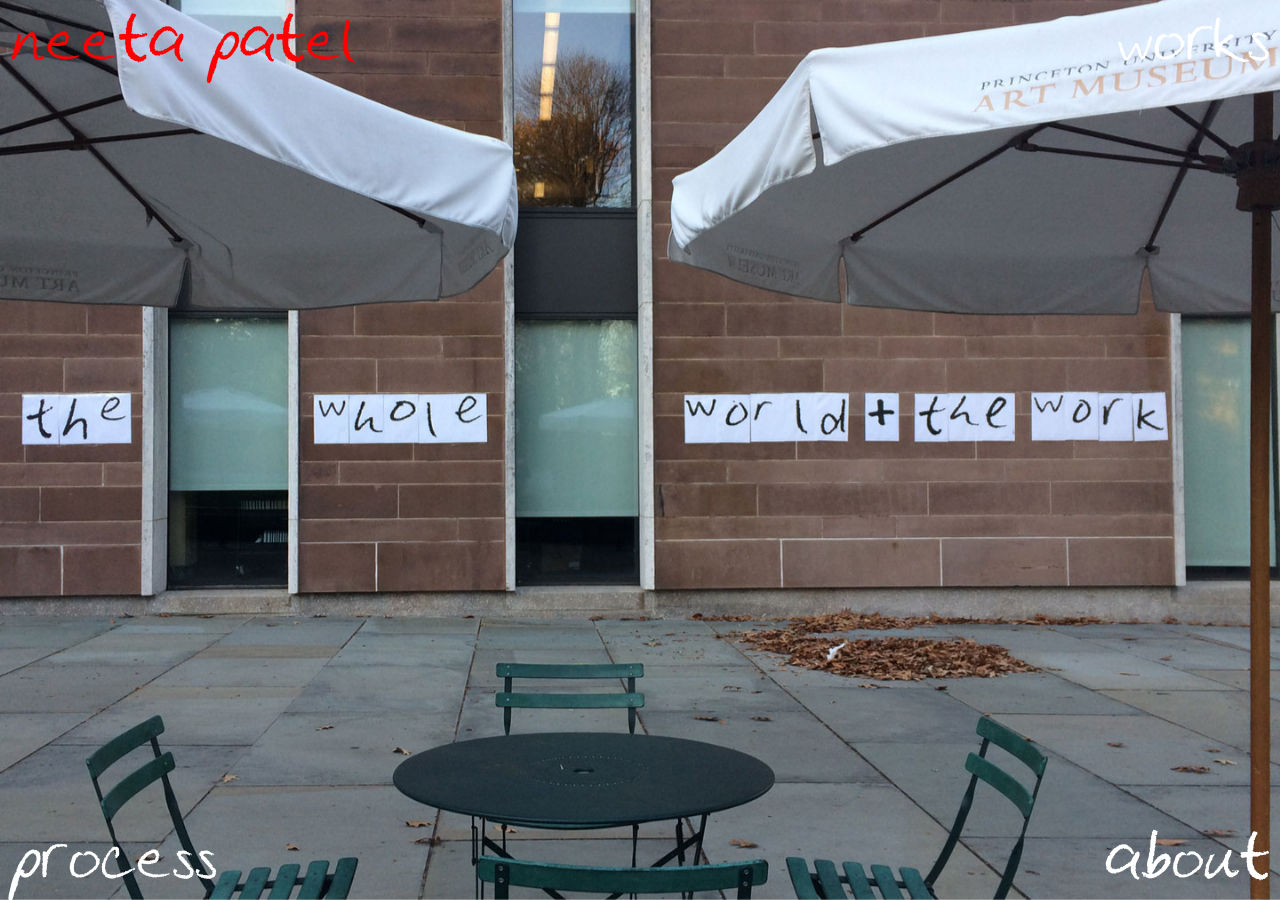
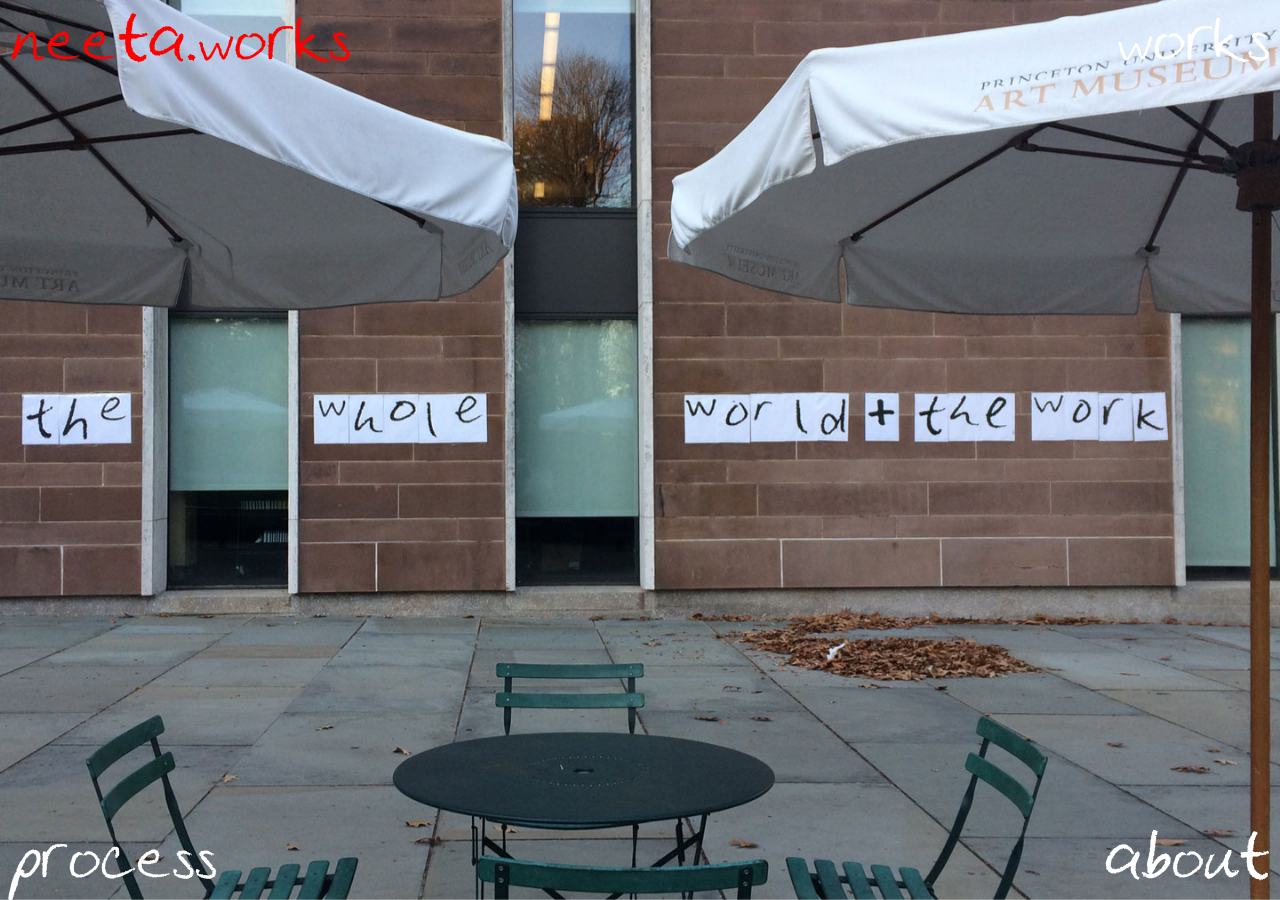
Before and after one commit to neetapatel/neetapatel.github.io, a Jekyll site: the page built from index.html, in a window 1280 px wide. Built offline with Jekyll 4.4.1, drawn with Linux system fonts in a browser that asks for light colours.

Commit message:
title update

```diff
--- a/_config.yml
+++ b/_config.yml
@@ -13,7 +13,7 @@
 # you will see them accessed via {{ site.title }}, {{ site.email }}, and so on.
 # You can create any custom variable you would like, and they will be accessible
 # in the templates via {{ site.myvariable }}.
-title: neeta patel
+title: neeta.works
 email: npfluter@gmail.com
 description: > # this means to ignore newlines until "baseurl:"
   Neeta Patel is a graphic designer.
```
